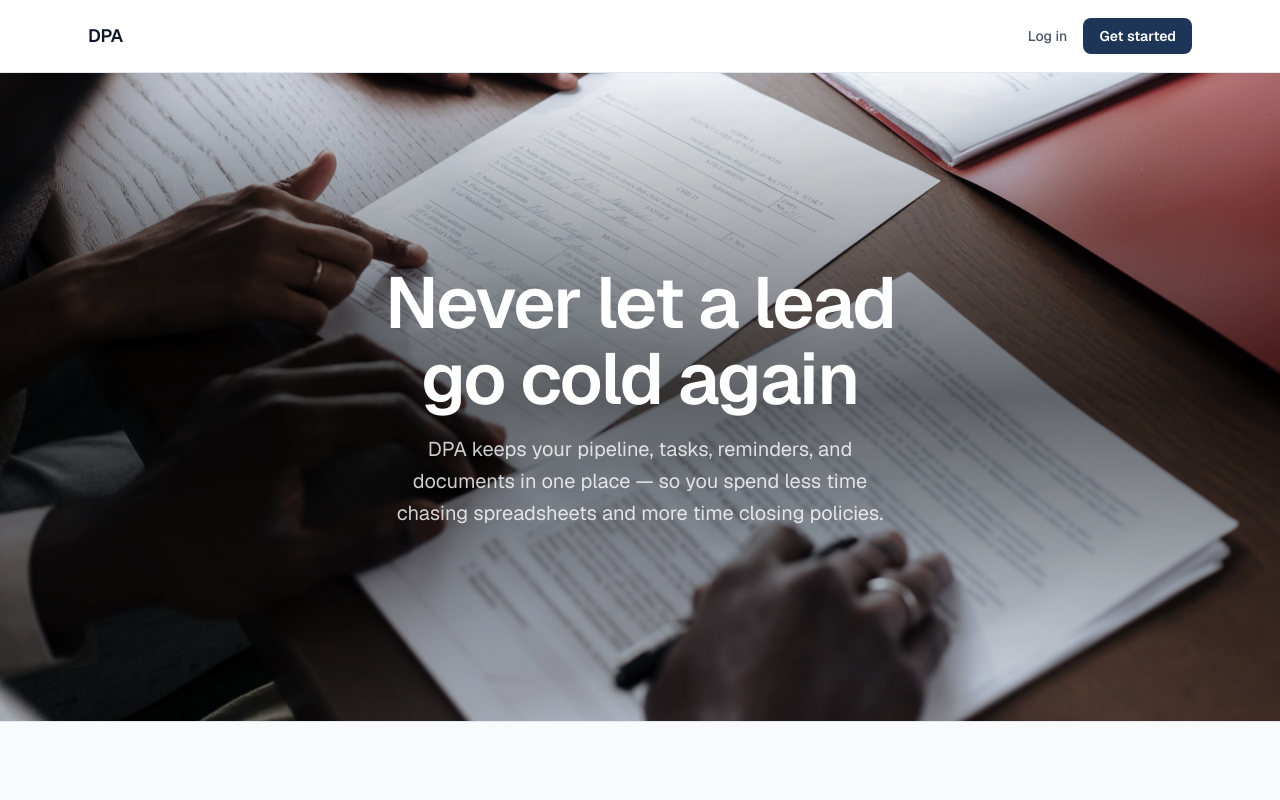
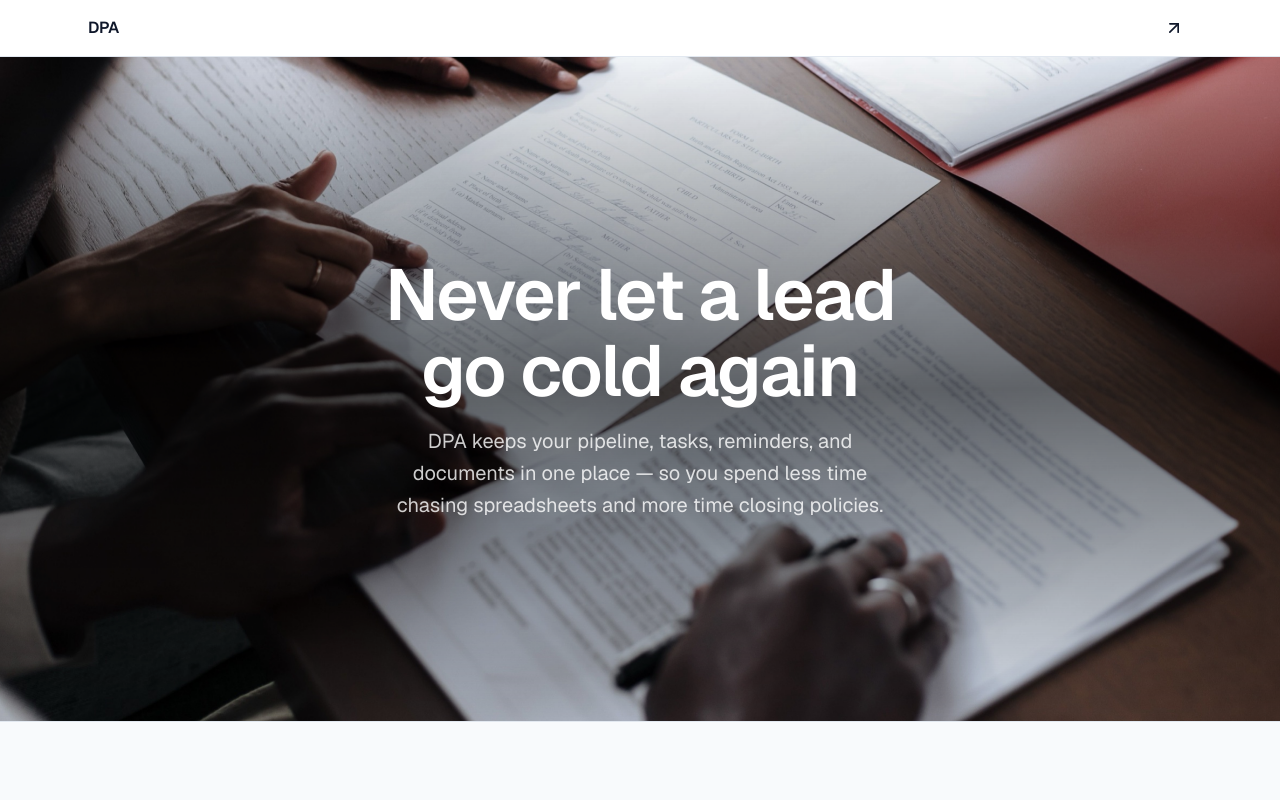
Before and after one commit to DPA-Tricore/public-website, a Next.js app: page / in a window 1280 px wide. Shown: the top 800 px of the page. Built offline with nearby package versions, Linux system fonts and the light colour scheme.

Commit message:
style: strip navbar to minimal wordmark + console icon link

```diff
--- a/components/Hero.tsx
+++ b/components/Hero.tsx
@@ -3,7 +3,7 @@ import Image from "next/image";
 // public/hero-background.jpg — free-license photo (Pexels, photographer Ron Lach)
 export default function Hero() {
   return (
-    <section className="relative flex min-h-[calc(90svh-4.5rem)] flex-col items-center justify-center overflow-hidden px-6 text-center">
+    <section className="relative flex min-h-[calc(90svh-3.5rem)] flex-col items-center justify-center overflow-hidden px-6 text-center">
       <Image
         src="/hero-background.jpg"
         alt=""
--- a/components/Navbar.tsx
+++ b/components/Navbar.tsx
@@ -1,28 +1,22 @@
 import Link from "next/link";
+import { ArrowUpRight } from "lucide-react";
 import { SITE } from "@/lib/constants/landing";
 
 export default function Navbar() {
   return (
     <header className="sticky top-0 z-50 border-b border-border bg-white/80 backdrop-blur">
-      <nav className="mx-auto flex h-[4.5rem] max-w-6xl items-center justify-between px-6">
-        <Link href="/" className="text-lg font-semibold tracking-tight text-foreground">
+      <nav className="mx-auto flex h-14 max-w-6xl items-center justify-between px-6">
+        <Link href="/" className="text-base font-semibold tracking-tight text-foreground">
           {SITE.name}
         </Link>
 
-        <div className="flex items-center gap-4">
-          <a
-            href="#"
-            className="hidden text-sm font-medium text-muted-foreground transition-colors hover:text-foreground sm:block"
-          >
-            Log in
-          </a>
-          <a
-            href="#"
-            className="rounded-lg bg-brand px-4 py-2 text-sm font-semibold text-white transition-colors hover:bg-brand-hover"
-          >
-            Get started
-          </a>
-        </div>
+        <a
+          href="#"
+          aria-label="Go to console"
+          className="rounded-full p-2 text-foreground transition-colors hover:bg-surface hover:text-brand"
+        >
+          <ArrowUpRight className="h-5 w-5" />
+        </a>
       </nav>
     </header>
   );
```
